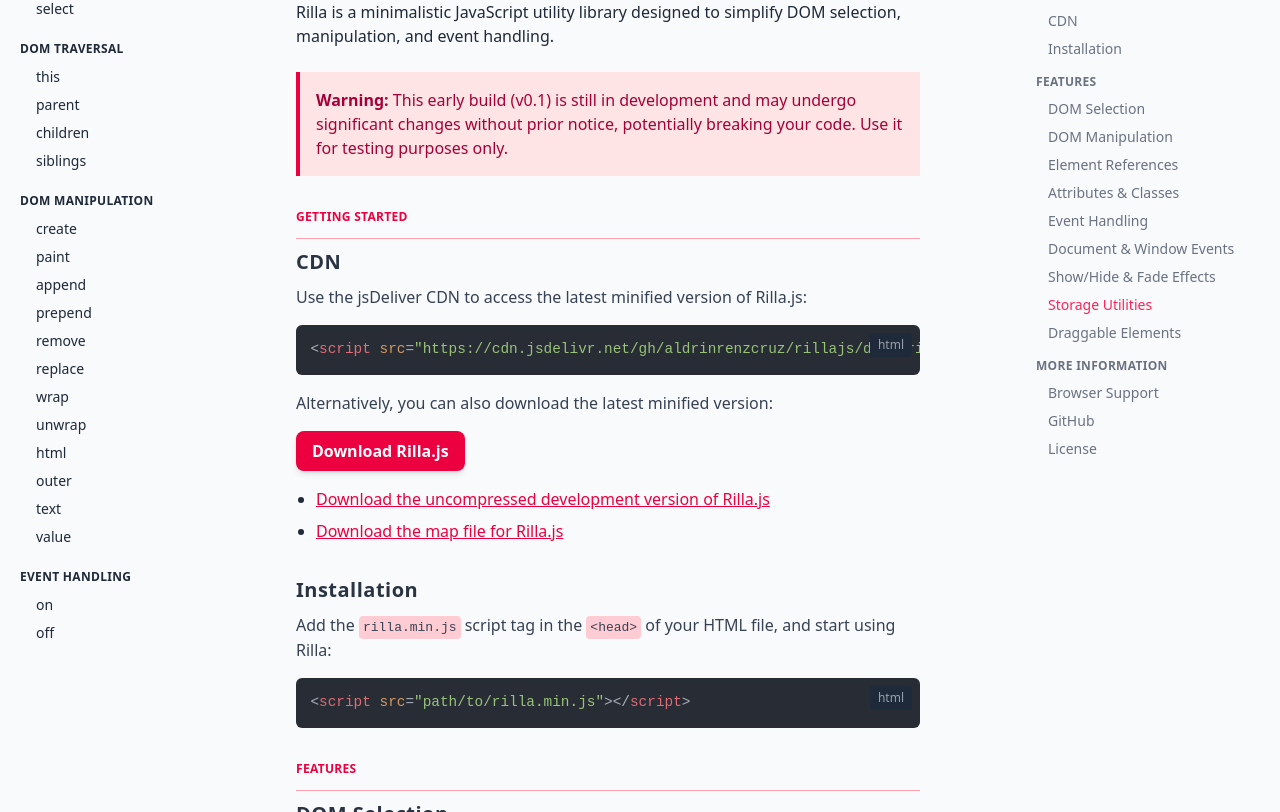
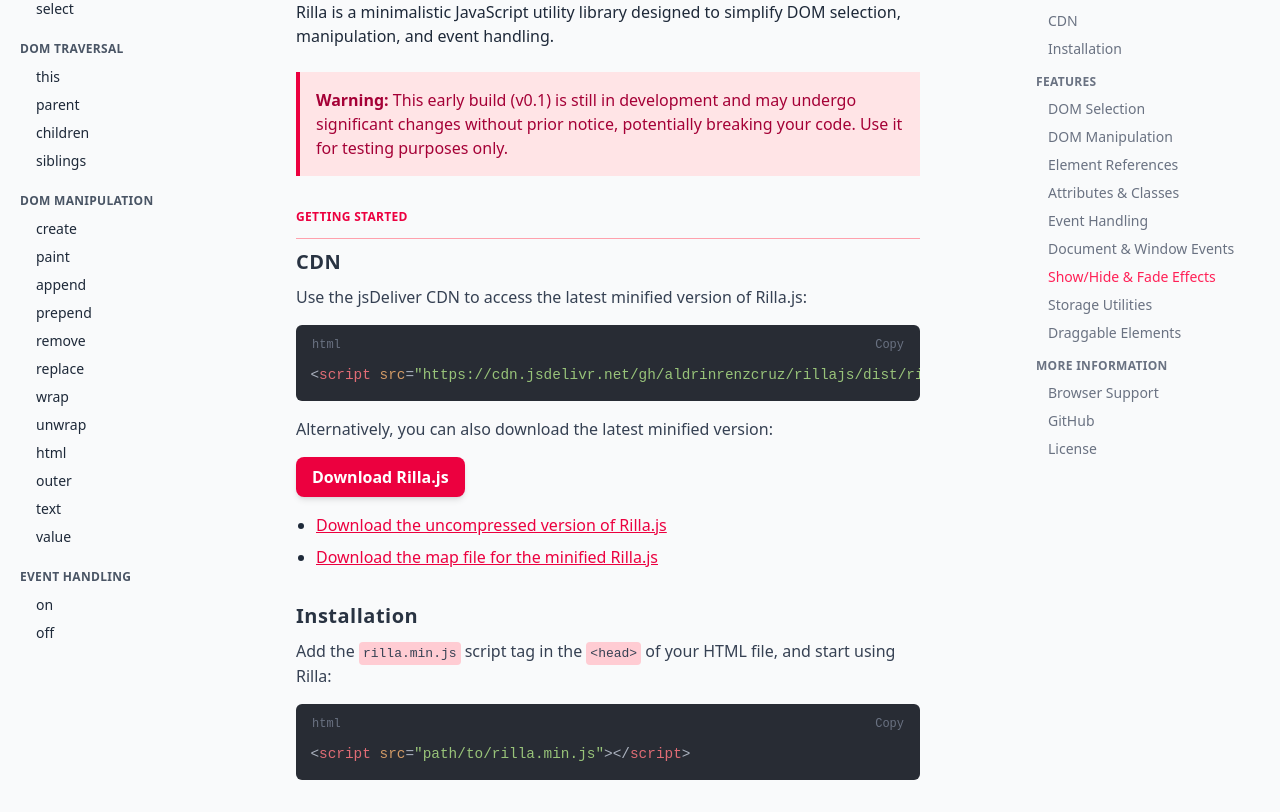
Before and after one commit to aldrinrenzcruz/rillajs, a website: page index.html in a window 1280 px wide. Shown: the part 161-973 px from the top of the page. Drawn offline with Linux system fonts and the light colour scheme; files that its build step writes are made by us from their sources.

Commit message:
Update docs style

```diff
--- a/index.html
+++ b/index.html
@@ -39,7 +39,7 @@
       <div class="pr-8">
         <ul class="space-y-2">
           <li>
-            <span class="font-bold text-gray-800 uppercase text-xs tracking-wide">DOM Selection</span>
+            <span class="font-bold text-gray-600 uppercase text-xs tracking-wide">DOM Selection</span>
             <ul class="space-y-2 text-sm mt-2 pl-4">
               <li><a href="#" class="block hover:text-rose-500 transition">$</a></li>
               <li><a href="#" class="block hover:text-rose-500 transition">id</a></li>
@@ -47,7 +47,7 @@
             </ul>
           </li>
           <li class="pt-2">
-            <span class="font-bold text-gray-800 uppercase text-xs tracking-wide">DOM Traversal</span>
+            <span class="font-bold text-gray-600 uppercase text-xs tracking-wide">DOM Traversal</span>
             <ul class="space-y-2 text-sm mt-2 pl-4">
               <li><a href="#" class="block hover:text-rose-500 transition">this</a></li>
               <li><a href="#" class="block hover:text-rose-500 transition">parent</a></li>
@@ -56,7 +56,7 @@
             </ul>
           </li>
           <li class="pt-2">
-            <span class="font-bold text-gray-800 uppercase text-xs tracking-wide">DOM Manipulation</span>
+            <span class="font-bold text-gray-600 uppercase text-xs tracking-wide">DOM Manipulation</span>
             <ul class="space-y-2 text-sm mt-2 pl-4">
               <li><a href="#" class="block hover:text-rose-500 transition">create</a></li>
               <li><a href="#" class="block hover:text-rose-500 transition">paint</a></li>
@@ -73,7 +73,7 @@
             </ul>
           </li>
           <li class="pt-2">
-            <span class="font-bold text-gray-800 uppercase text-xs tracking-wide">Event Handling</span>
+            <span class="font-bold text-gray-600 uppercase text-xs tracking-wide">Event Handling</span>
             <ul class="space-y-2 text-sm mt-2 pl-4">
               <li><a href="#" class="block hover:text-rose-500 transition">on</a></li>
               <li><a href="#" class="block hover:text-rose-500 transition">off</a></li>
@@ -85,7 +85,7 @@
             </ul>
           </li>
           <li class="pt-2">
-            <span class="font-bold text-gray-800 uppercase text-xs tracking-wide">Attribute Utilities</span>
+            <span class="font-bold text-gray-600 uppercase text-xs tracking-wide">Attribute Utilities</span>
             <ul class="space-y-2 text-sm mt-2 pl-4">
               <li><a href="#" class="block hover:text-rose-500 transition">attr</a></li>
               <li><a href="#" class="block hover:text-rose-500 transition">data</a></li>
@@ -98,7 +98,7 @@
             </ul>
           </li>
           <li class="pt-2">
-            <span class="font-bold text-gray-800 uppercase text-xs tracking-wide">String Manipulation</span>
+            <span class="font-bold text-gray-600 uppercase text-xs tracking-wide">String Manipulation</span>
             <ul class="space-y-2 text-sm mt-2 pl-4">
               <li><a href="#" class="block hover:text-rose-500 transition">toTitle</a></li>
               <li><a href="#" class="block hover:text-rose-500 transition">toSentence</a></li>
@@ -106,7 +106,7 @@
             </ul>
           </li>
           <li class="pt-2">
-            <span class="font-bold text-gray-800 uppercase text-xs tracking-wide">Element Visibility</span>
+            <span class="font-bold text-gray-600 uppercase text-xs tracking-wide">Element Visibility</span>
             <ul class="space-y-2 text-sm mt-2 pl-4">
               <li><a href="#" class="block hover:text-rose-500 transition">show</a></li>
               <li><a href="#" class="block hover:text-rose-500 transition">hide</a></li>
@@ -117,13 +117,13 @@
             </ul>
           </li>
           <li class="pt-2">
-            <span class="font-bold text-gray-800 uppercase text-xs tracking-wide">Element Interaction</span>
+            <span class="font-bold text-gray-600 uppercase text-xs tracking-wide">Element Interaction</span>
             <ul class="space-y-2 text-sm mt-2 pl-4">
               <li><a href="#" class="block hover:text-rose-500 transition">draggable</a></li>
             </ul>
           </li>
           <li class="pt-2">
-            <span class="font-bold text-gray-800 uppercase text-xs tracking-wide">Storage</span>
+            <span class="font-bold text-gray-600 uppercase text-xs tracking-wide">Storage</span>
             <ul class="space-y-2 text-sm mt-2 pl-4">
               <li><a href="#" class="block hover:text-rose-500 transition">local</a></li>
               <li><a href="#" class="block hover:text-rose-500 transition">session</a></li>
@@ -131,7 +131,7 @@
             </ul>
           </li>
           <li class="pt-2">
-            <span class="font-bold text-gray-800 uppercase text-xs tracking-wide">Console</span>
+            <span class="font-bold text-gray-600 uppercase text-xs tracking-wide">Console</span>
             <ul class="space-y-2 text-sm mt-2 pl-4">
               <li><a href="#" class="block hover:text-rose-500 transition">log</a></li>
               <li><a href="#" class="block hover:text-rose-500 transition">warn</a></li>
@@ -160,8 +160,8 @@
               <a href="./dist/rilla.min.js" download>Download Rilla.js</a>
             </button>
             <ul class="list-disc space-y-2 pl-5 mt-4">
-              <li><a href="./dist/rilla.js" download class="rilla-url">Download the uncompressed development version of Rilla.js</a></li>
-              <li><a href="./dist/rilla.min.js.map" download class="rilla-url">Download the map file for Rilla.js</a></li>
+              <li><a href="./dist/rilla.js" download class="rilla-url">Download the uncompressed version of Rilla.js</a></li>
+              <li><a href="./dist/rilla.min.js.map" download class="rilla-url">Download the map file for the minified Rilla.js</a></li>
             </ul>
           </article>
           <article id="installation">
@@ -241,7 +241,7 @@
       </main>
       <aside class="hidden lg:block fixed lg:w-64 top-16 bottom-0 overflow-y-auto pb-8 h-[calc(100% - 1rem)]" style="left: calc(50% + 352px)">
         <div class="pt-12 pl-8">
-          <h3 class="font-bold text-gray-700 mb-4 uppercase text-xs">On This Page</h3>
+          <h3 class="font-bold text-gray-500 mb-4 uppercase text-xs">On This Page</h3>
           <nav class="toc text-sm pl-3">
             <div class="mb-3">
               <span class="font-semibold text-gray-600 uppercase text-xs tracking-wide"><a href="#getting-started">Getting Started</a></span>
--- a/public/css/docs.css
+++ b/public/css/docs.css
@@ -70,25 +70,41 @@
   margin-top: 1rem;
 }
 
-.code-block {
-  border-radius: 0.375rem;
-  overflow-x: auto;
-}
-
-pre code {
-  font-family: monospace;
-  font-size: 0.9rem;
-  line-height: 1.5;
-}
-
-.code {
+span.code {
   padding: 0.25rem;
   border-radius: 0.25rem;
   background-color: var(--color-rose-200);
   font-family: monospace;
 }
 
-.copy-btn {
+.code-block {
+  border-radius: 0.375rem;
+  overflow-x: auto;
+}
+
+.code-block pre code {
+  padding-top: 2.5rem !important;
+  font-family: monospace;
+  font-size: 0.9rem;
+  line-height: 1.5;
+}
+
+span.code-type {
+  position: absolute;
+  top: 0.5rem;
+  left: 0.5rem;
+  padding-top: 0.25rem;
+  padding-bottom: 0.25rem;
+  padding-left: 0.5rem;
+  padding-right: 0.5rem;
+  border-radius: 0.25rem;
+  font-family: monospace;
+  font-size: 0.75rem;
+  line-height: 1rem;
+  color: var(--color-gray-500);
+}
+
+button.copy-btn {
   position: absolute;
   top: 0.5rem;
   right: 0.5rem;
@@ -97,16 +113,16 @@
   padding-left: 0.5rem;
   padding-right: 0.5rem;
   border-radius: 0.25rem;
+  font-family: monospace;
   font-size: 0.75rem;
   line-height: 1rem;
-  color: var(--color-gray-400);
-  background-color: var(--color-gray-800);
+  color: var(--color-gray-500);
   transition-property: background-color, border-color, color, fill, stroke,
     opacity, box-shadow, transform;
   transition-timing-function: cubic-bezier(0.4, 0, 0.2, 1);
   transition-duration: 300ms;
   &:hover {
-    background-color: var(--color-gray-700);
+    color: var(--color-gray-400);
     cursor: pointer;
   }
 }
--- a/public/js/app.js
+++ b/public/js/app.js
@@ -66,14 +66,18 @@
             .$parent()
             .$wrap("<div class='relative'></div>")
             .$parent()
-            .$append("<button class='copy-btn'></button>")
-            .$("button")
-            .$text(lang.trim() || "copy")
+            .$prepend("<span class='code-type'></span>")
+            .$(".code-type")
+            .$text(lang.trim())
+            .$parent()
+            .$prepend("<button class='copy-btn'></button>")
+            .$(".copy-btn")
+            .$text("Copy")
             .$this(btn =>
               btn.$on('click', () => {
                 navigator.clipboard.writeText(modifiedContent);
-                btn.$text("copied!");
-                setTimeout(() => btn.$text(lang || "copy"), 1500);
+                btn.$text("Copied");
+                setTimeout(() => btn.$text("Copy"), 1500);
               })
             );
         });
```
Also changed, not shown: public/css/app.min.css, public/js/app.min.js, 1 other file.
